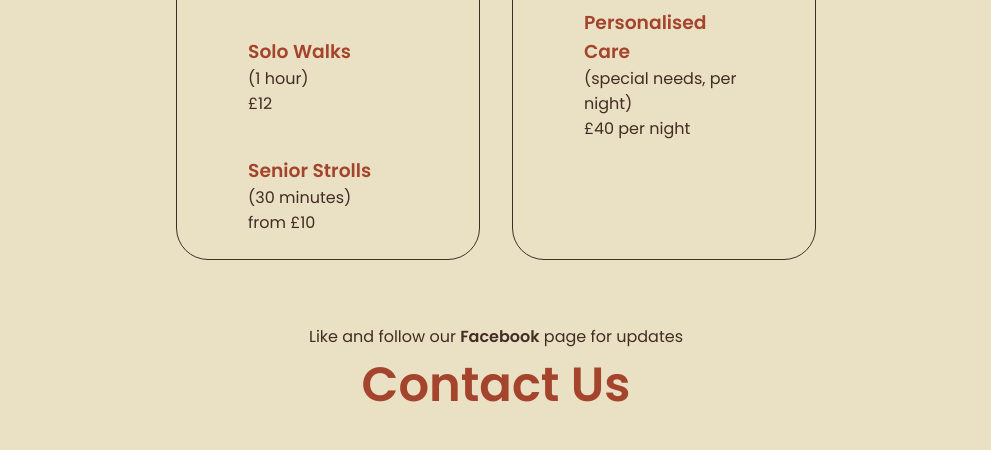
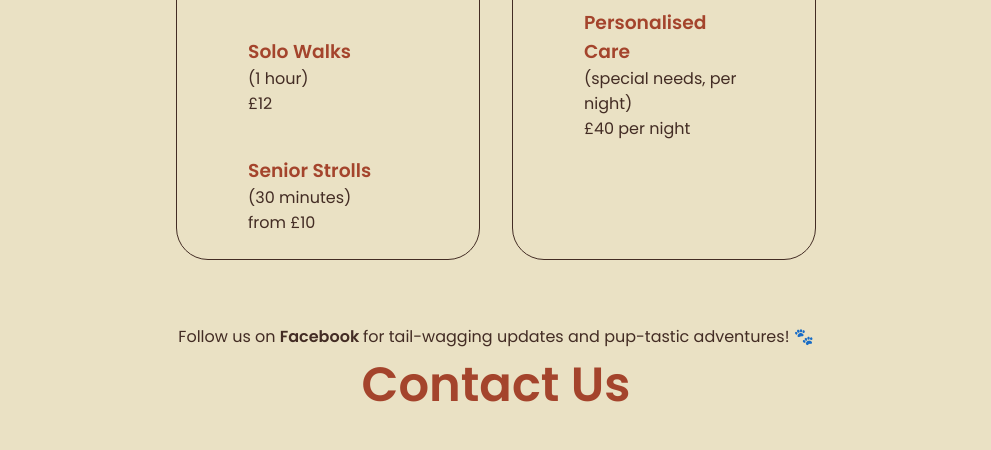
Before and after one commit to JonathanAlbertCross/AlfiewalksFinal, a plain HTML site: page html.html in a window 1280 px wide. Shown: the part 3571-4021 px from the top of the page, without its empty margins (144-1135 px from the left). Drawn offline with Linux system fonts and the light colour scheme; files whose address does not match are found by name.

Commit message:
facebook update

```diff
--- a/html.html
+++ b/html.html
@@ -351,7 +351,7 @@
       -->
     </section>
     <section id="contact">
-      <p class="section__text__p1">Like and follow our <strong>Facebook</strong> page for updates</p>
+      <p class="section__text__p1">Follow us on <strong>Facebook </strong>for tail-wagging updates and pup-tastic adventures! 🐾</p>
       <h1 class="title">Contact Us</h1>
       <div class="contact-info-upper-container">
         <div class="contact-info-container">
```
